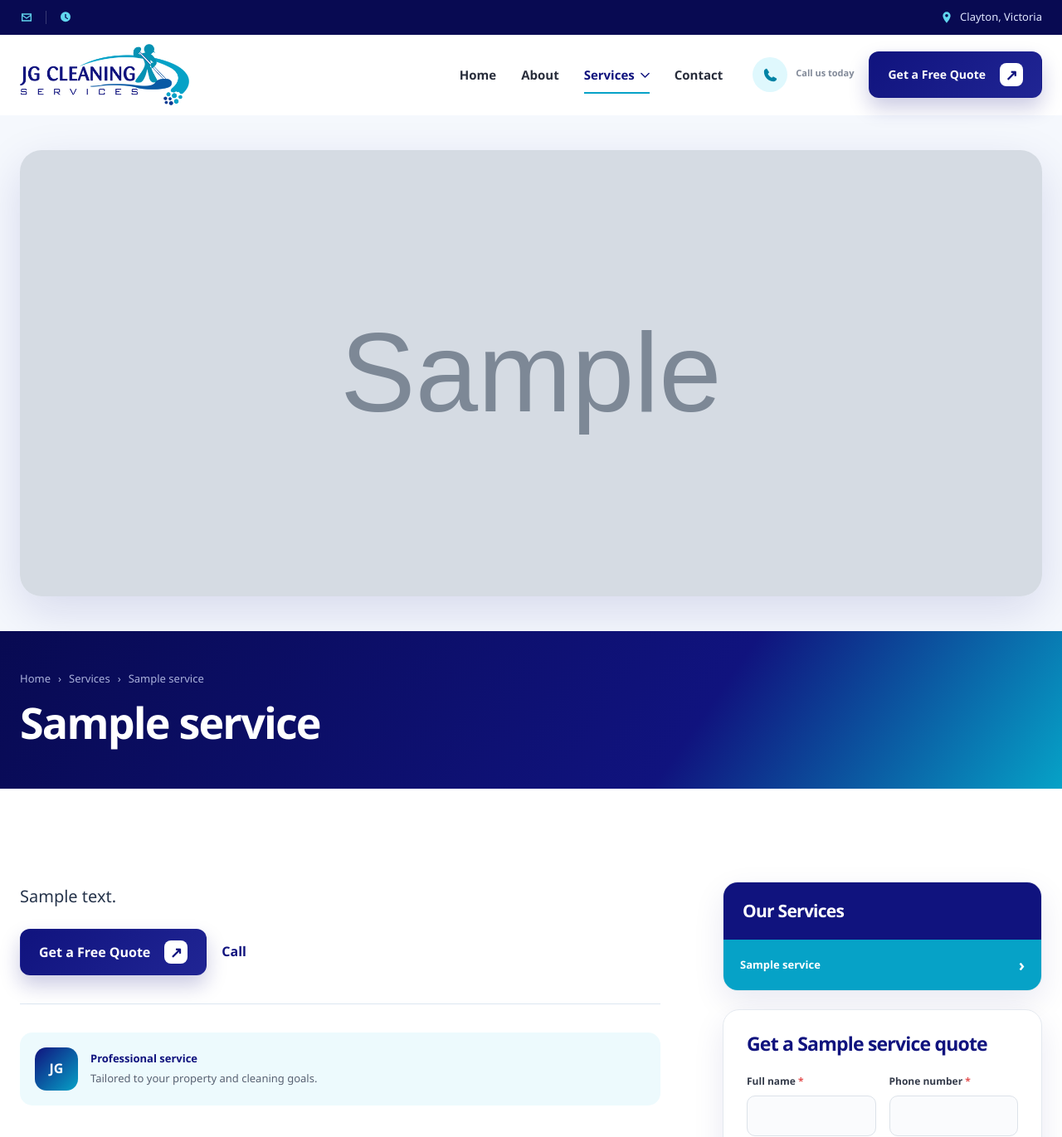
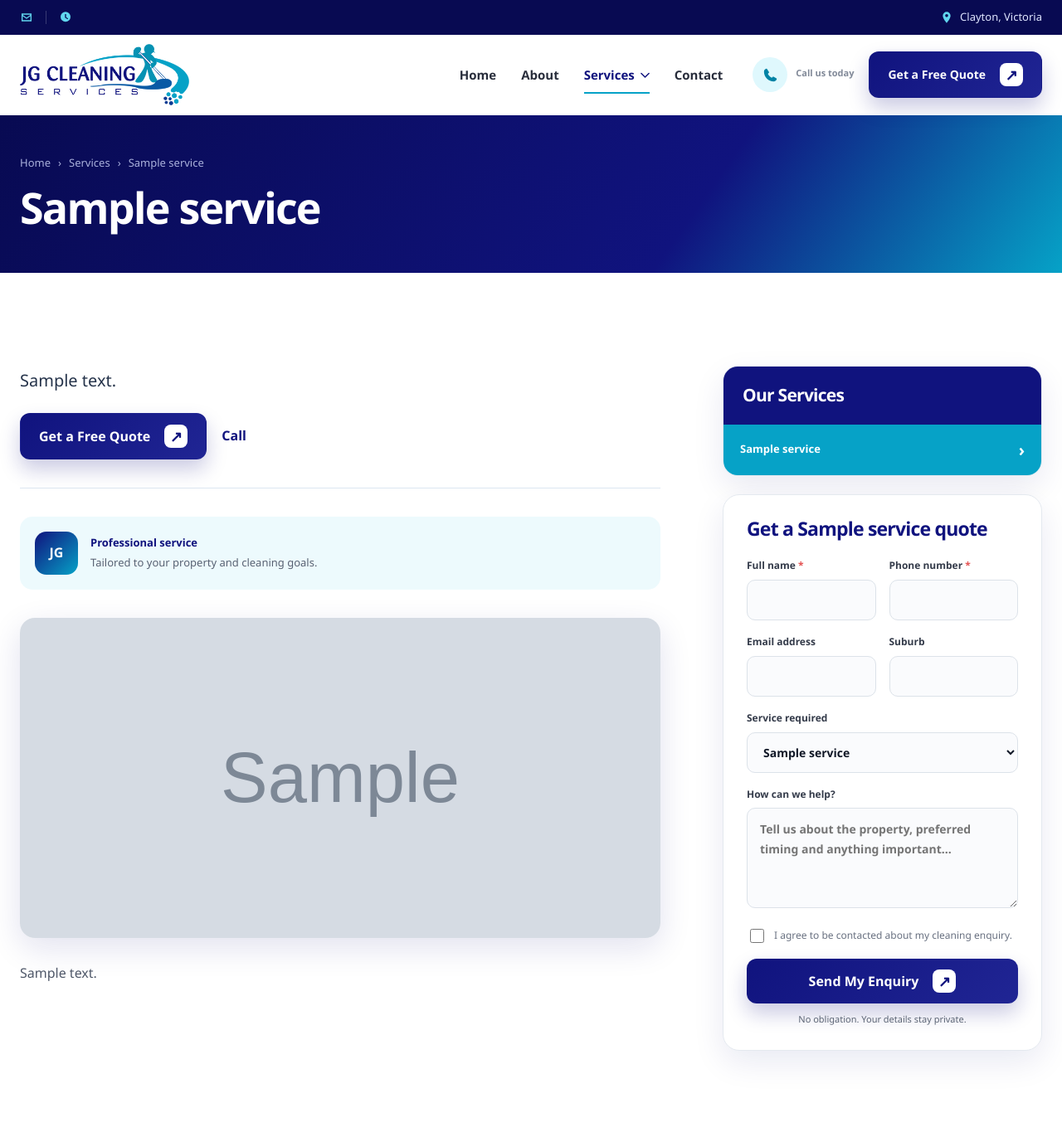
Before and after one commit to deepmoga/jgcleaningservices.com.au, a PHP site: a page that uses service.php in a window 1280 px wide. Shown: the top 1371 px of the page at 83% size. Run offline with PHP 8.4, Linux system fonts and the light colour scheme; tables that the repository leaves empty hold one stand-in row (values such as "Sample post"); grey boxes marked "Sample" are stand-in pictures; some libraries are stand-ins or nearby versions.

Commit message:
Correct service image placement and homepage controls

```diff
--- a/assets/css/cms-fixes.css
+++ b/assets/css/cms-fixes.css
@@ -30,6 +30,12 @@
     display: none;
 }
 
+.floating-whatsapp i {
+    display: block;
+    font-size: 31px;
+    line-height: 1;
+}
+
 /* Compact inner-page headings: navigation and page title only. */
 .page-hero--slim::after {
     width: 280px;
@@ -59,19 +65,23 @@
     line-height: 1.08;
 }
 
-/* The service image is independent of the breadcrumb and sits above the title. */
-.service-featured-media {
-    padding: 42px 0;
-    background: #f5f8fd;
+/* Service image sits inside the article, immediately above its content title. */
+.service-content-image {
+    margin: 0 0 28px;
 }
 
-.service-featured-media img {
+.service-content-image img {
     display: block;
     width: 100%;
-    height: clamp(320px, 42vw, 560px);
+    height: auto;
+    aspect-ratio: 2 / 1;
     object-fit: cover;
-    border-radius: 26px;
-    box-shadow: 0 18px 55px rgba(16, 19, 126, 0.13);
+    border-radius: 18px;
+    box-shadow: 0 12px 38px rgba(16, 19, 126, 0.12);
+}
+
+.service-content-image + h2 {
+    margin-top: 0;
 }
 
 .service-summary {
@@ -122,13 +132,8 @@
         font-size: clamp(30px, 9vw, 40px);
     }
 
-    .service-featured-media {
-        padding: 22px 0;
-    }
-
-    .service-featured-media img {
-        height: 260px;
-        border-radius: 18px;
+    .service-content-image img {
+        border-radius: 14px;
     }
 
     .service-summary > p {
--- a/database/seed-content.php
+++ b/database/seed-content.php
@@ -21,6 +21,7 @@ $settings = [
     'footer_text' => 'Professional, reliable cleaning for Melbourne workplaces, properties and building projects. We bring the care, equipment and attention to detail your space deserves.',
     'logo_main' => 'assets/images/main-logo.png',
     'logo_footer' => 'assets/images/footer-white-logo.png',
+    'home_about_image' => 'assets/images/jg-cleaning-team-hero.webp',
     'smtp_host' => 'smtp.gmail.com',
     'smtp_port' => '587',
     'smtp_encryption' => 'tls',
--- a/includes/footer.php
+++ b/includes/footer.php
@@ -44,7 +44,7 @@ $socials = [
 </footer>
 <?php if ($whatsappNumber !== ''): ?>
 <a class="floating-whatsapp" href="https://wa.me/<?= e($whatsappNumber) ?>?text=<?= rawurlencode($whatsappMessage) ?>" target="_blank" rel="noopener" aria-label="Chat with JG Cleaning Services on WhatsApp">
-    <svg aria-hidden="true" viewBox="0 0 32 32"><path d="M16 3A12.5 12.5 0 0 0 5.2 21.8L3.5 28.5l6.9-1.6A12.5 12.5 0 1 0 16 3Zm0 22.7c-2 0-3.9-.6-5.5-1.6l-.4-.2-4.1 1 1.1-4-.3-.4A10.1 10.1 0 1 1 16 25.7Zm5.6-7.6c-.3-.2-1.8-.9-2.1-1-.3-.1-.5-.2-.7.2l-1 1.2c-.2.2-.4.2-.7.1-2-.9-3.3-1.8-4.6-4-.4-.6.4-.6 1.1-1.8.1-.2 0-.4 0-.6l-.9-2.1c-.2-.6-.5-.5-.7-.5h-.6c-.2 0-.6.1-.9.4-1 1.1-1.4 2.3-1.4 3.7 0 2.2 1.6 4.3 1.8 4.6.2.3 3.1 4.8 7.6 6.7 2.7 1.1 3.7 1.2 5 .8.8-.1 1.8-.7 2-1.4.3-.7.3-1.3.2-1.4-.1-.2-.3-.3-.6-.4Z"/></svg>
+    <i class="fa-brands fa-whatsapp" aria-hidden="true"></i>
     <span>WhatsApp us</span>
 </a>
 <?php endif; ?>
--- a/includes/header.php
+++ b/includes/header.php
@@ -32,6 +32,7 @@ $assetVersion = static fn (string $path): string => (string) (filemtime(APP_ROOT
     <meta property="og:url" content="<?= e($canonicalUrl) ?>">
     <meta property="og:image" content="<?= e(asset('assets/images/jg-cleaning-team-hero.webp')) ?>">
     <link rel="icon" href="<?= e(asset($mainLogo)) ?>" type="image/png">
+    <link rel="stylesheet" href="https://cdnjs.cloudflare.com/ajax/libs/font-awesome/6.7.2/css/all.min.css" referrerpolicy="no-referrer">
     <link rel="stylesheet" href="<?= e(asset('assets/css/style.css') . '?v=' . $assetVersion('assets/css/style.css')) ?>">
     <link rel="stylesheet" href="<?= e(asset('assets/css/cms.css') . '?v=' . $assetVersion('assets/css/cms.css')) ?>">
     <link rel="stylesheet" href="<?= e(asset('assets/css/cms-fixes.css') . '?v=' . $assetVersion('assets/css/cms-fixes.css')) ?>">
--- a/index.php
+++ b/index.php
@@ -11,6 +11,7 @@ $pageDescription = (string) ($home['meta_description'] ?? setting('tagline'));
 $pageKeywords = (string) ($home['meta_keywords'] ?? '');
 $canonicalUrl = url();
 $currentPage = 'home';
+$homeAboutImage = (string) setting('home_about_image', 'assets/images/jg-cleaning-team-hero.webp');
 require __DIR__ . '/includes/header.php';
 ?>
 <main id="main-content">
@@ -55,7 +56,7 @@ require __DIR__ . '/includes/header.php';
 
     <section class="section about" id="about" aria-labelledby="about-title">
         <div class="container about__grid">
-            <div class="about__visual reveal"><div class="about__image-wrap"><img src="<?= e(asset('assets/images/jg-cleaning-team-hero.webp')) ?>" width="1792" height="896" alt="JG Cleaning Services professional team" loading="lazy"></div><div class="about__experience"><strong>Local</strong><span>Melbourne cleaning professionals</span></div><div class="about__dots" aria-hidden="true"></div></div>
+            <div class="about__visual reveal"><div class="about__image-wrap"><img src="<?= e(asset($homeAboutImage)) ?>" width="1792" height="896" alt="JG Cleaning Services professional team" loading="lazy"></div><div class="about__experience"><strong>Local</strong><span>Melbourne cleaning professionals</span></div><div class="about__dots" aria-hidden="true"></div></div>
             <div class="about__content reveal"><span class="eyebrow">About JG Cleaning</span><h2 id="about-title">Top-quality cleaning, built around your space.</h2><p class="lead">We believe a professional clean should make your property feel easier to use, healthier to work in and ready to make the right impression.</p><p>Our team provides dependable builders, office, window, carpet, pressure and curtain cleaning across Melbourne. Every service is approached with care, clear communication and a focus on consistent results.</p><ul class="check-list"><li><span>✓</span>Flexible cleaning tailored to your property</li><li><span>✓</span>Professional equipment and proven methods</li><li><span>✓</span>Friendly, punctual and detail-focused team</li><li><span>✓</span>Convenient hours Monday to Saturday</li></ul><div class="about__actions"><a class="btn btn--primary" href="<?= e(url('about')) ?>">Learn About Us <span>↗</span></a><a class="phone-link" href="tel:<?= e(preg_replace('/\D+/', '', (string) setting('phone_1'))) ?>"><i>☎</i><span><small>Have a question?</small><?= e((string) setting('phone_1')) ?></span></a></div></div>
         </div>
     </section>
@@ -74,5 +75,5 @@ require __DIR__ . '/includes/header.php';
 
     <section class="section quote" id="quote" aria-labelledby="quote-title"><div class="container"><div class="quote__shell"><div class="quote__content reveal"><span class="eyebrow eyebrow--light">Get your free quote</span><h2 id="quote-title">Let’s make your space feel brilliantly clean.</h2><p>Tell us what you need and a friendly member of the JG Cleaning Services team will get back to you.</p><div class="quote__contact"><a href="tel:<?= e(preg_replace('/\D+/', '', (string) setting('phone_1'))) ?>"><span>☎</span><div><small>Call us</small><?= e((string) setting('phone_1')) ?></div></a><a href="mailto:<?= e((string) setting('email_1')) ?>"><span>✉</span><div><small>Email us</small><?= e((string) setting('email_1')) ?></div></a></div></div><div class="reveal"><?php $formServices = $services; $formTitle = 'Request your free quote'; require __DIR__ . '/includes/enquiry-form.php'; ?></div></div></div></section>
 </main>
-<script type="application/ld+json"><?= json_encode(['@context' => 'https://schema.org','@type' => 'CleaningService','name' => setting('site_name'),'url' => url(),'logo' => asset((string) setting('logo_main')),'image' => asset('assets/images/jg-cleaning-team-hero.webp'),'telephone' => setting('phone_1'),'email' => setting('email_1'),'address' => ['@type' => 'PostalAddress','streetAddress' => setting('address'),'addressLocality' => 'Clayton','addressRegion' => 'VIC','postalCode' => '3169','addressCountry' => 'AU'],'areaServed' => 'Melbourne, Victoria','openingHours' => 'Mo-Sa 08:00-22:00','priceRange' => '$$'], JSON_UNESCAPED_SLASHES | JSON_UNESCAPED_UNICODE) ?></script>
+<script type="application/ld+json"><?= json_encode(['@context' => 'https://schema.org','@type' => 'CleaningService','name' => setting('site_name'),'url' => url(),'logo' => asset((string) setting('logo_main')),'image' => asset($homeAboutImage),'telephone' => setting('phone_1'),'email' => setting('email_1'),'address' => ['@type' => 'PostalAddress','streetAddress' => setting('address'),'addressLocality' => 'Clayton','addressRegion' => 'VIC','postalCode' => '3169','addressCountry' => 'AU'],'areaServed' => 'Melbourne, Victoria','openingHours' => 'Mo-Sa 08:00-22:00','priceRange' => '$$'], JSON_UNESCAPED_SLASHES | JSON_UNESCAPED_UNICODE) ?></script>
 <?php require __DIR__ . '/includes/footer.php'; ?>
--- a/service.php
+++ b/service.php
@@ -22,12 +22,6 @@ $currentPage = 'service';
 require __DIR__ . '/includes/header.php';
 ?>
 <main id="main-content">
-    <section class="service-featured-media" aria-label="<?= e($service['title']) ?> featured image">
-        <div class="container">
-            <img src="<?= e(asset((string) ($service['detail_image'] ?: 'assets/images/jg-cleaning-team-hero.webp'))) ?>" alt="Professional <?= e($service['title']) ?> in Melbourne">
-        </div>
-    </section>
-
     <section class="page-hero page-hero--slim">
         <div class="container page-hero__inner">
             <div>
@@ -41,7 +35,7 @@ require __DIR__ . '/includes/header.php';
         </div>
     </section>
 
-    <section class="section service-detail"><div class="container service-detail__grid"><article class="content-prose service-content"><div class="service-summary"><p><?= e($service['short_description']) ?></p><div class="service-summary__actions"><a class="btn btn--primary" href="#service-quote">Get a Free Quote <span>&nearr;</span></a><a class="service-summary__phone" href="tel:<?= e(preg_replace('/\D+/', '', (string) setting('phone_1'))) ?>">Call <?= e((string) setting('phone_1')) ?></a></div></div><div class="service-intro-badge"><span>JG</span><p><strong>Professional service</strong><br>Tailored to your property and cleaning goals.</p></div><?= sanitize_content((string) $service['content']) ?>
+    <section class="section service-detail"><div class="container service-detail__grid"><article class="content-prose service-content"><div class="service-summary"><p><?= e($service['short_description']) ?></p><div class="service-summary__actions"><a class="btn btn--primary" href="#service-quote">Get a Free Quote <span>&nearr;</span></a><a class="service-summary__phone" href="tel:<?= e(preg_replace('/\D+/', '', (string) setting('phone_1'))) ?>">Call <?= e((string) setting('phone_1')) ?></a></div></div><div class="service-intro-badge"><span>JG</span><p><strong>Professional service</strong><br>Tailored to your property and cleaning goals.</p></div><figure class="service-content-image"><img src="<?= e(asset((string) ($service['detail_image'] ?: 'assets/images/jg-cleaning-team-hero.webp'))) ?>" alt="Professional <?= e($service['title']) ?> in Melbourne" loading="eager"></figure><?= sanitize_content((string) $service['content']) ?>
         <?php if ($faqs): ?><section class="faq-section" aria-labelledby="faq-title"><span class="eyebrow">Frequently asked questions</span><h2 id="faq-title"><?= e($service['title']) ?> FAQs</h2><div class="faq-list"><?php foreach ($faqs as $index => $faq): ?><details <?= $index === 0 ? 'open' : '' ?>><summary><?= e($faq['question']) ?><span>+</span></summary><p><?= e($faq['answer']) ?></p></details><?php endforeach; ?></div></section><?php endif; ?>
     </article><aside class="service-sidebar"><div class="service-nav"><h2>Our Services</h2><?php foreach ($services as $navService): ?><a class="<?= $navService['id'] === $service['id'] ? 'is-active' : '' ?>" href="<?= e(url('services/' . $navService['slug'])) ?>"><?= e($navService['title']) ?><span>›</span></a><?php endforeach; ?></div><div id="service-quote"><?php $formServices = $services; $selectedServiceId = (int) $service['id']; $formTitle = 'Get a ' . $service['title'] . ' quote'; require __DIR__ . '/includes/enquiry-form.php'; ?></div></aside></div></section>
 
```
Also changed, not shown: admin/settings.php (+2 -1 lines).
